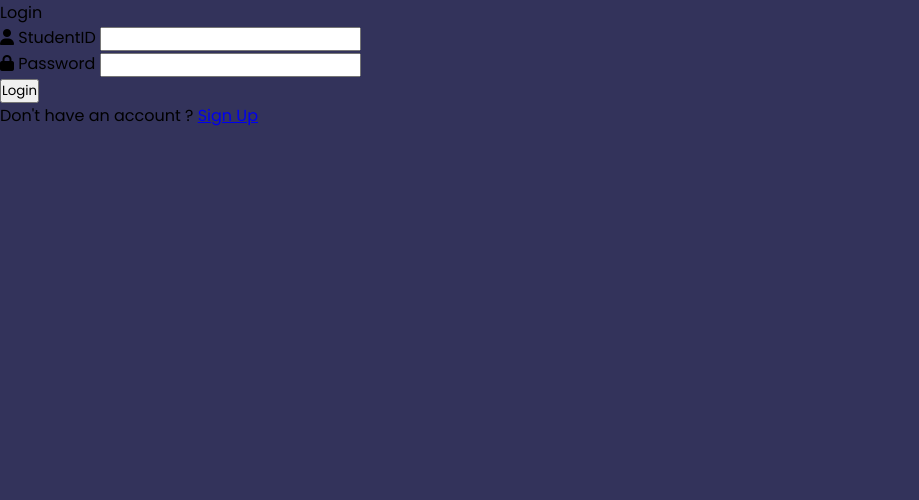
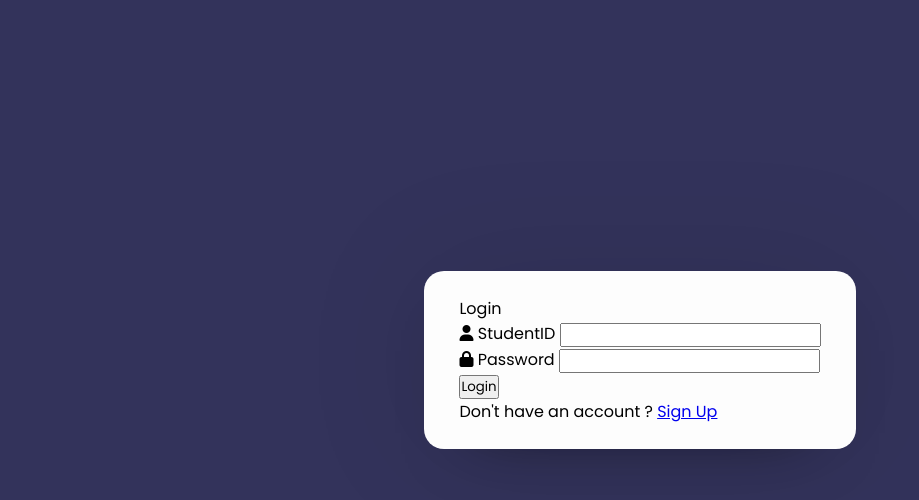
Before and after one commit to Kreme05/School-Web1, a plain HTML site: page index.html in a window 1280 px wide. Shown: the whole page, without its empty margins (0-919 px from the left). Drawn offline with Linux system fonts and the light colour scheme; files that its build step writes are made by us from their sources.

Commit message:
Add files via upload

```diff
--- a/style.css
+++ b/style.css
@@ -6,7 +6,21 @@
     font-family: 'Poppins', 'sans-serif';
 }
 body{
-     background-image: linear-gradient(rgba(0,0,50,0.8),rgba(0,0,50,0.8)), url(students_image.jpg);
+    background-image: linear-gradient(rgba(0,0,50,0.8),rgba(0,0,50,0.8));
     background-size: cover;
     position: relative;
 }
+.container{
+    display: flex;
+    align-items: center;
+    justify-content: center;
+    min-height: 90vh;
+}
+.box{
+    background: #fdfdfd;
+    display: flex;
+    flex-direction: column;
+    padding: 25px 35px;
+    border-radius: 20px;
+    box-shadow: 0 0 128px 0 rgba(0,0,0,0.1), 0 32px 64px -48px rgba(0,0,0,0.5);
+}
```
